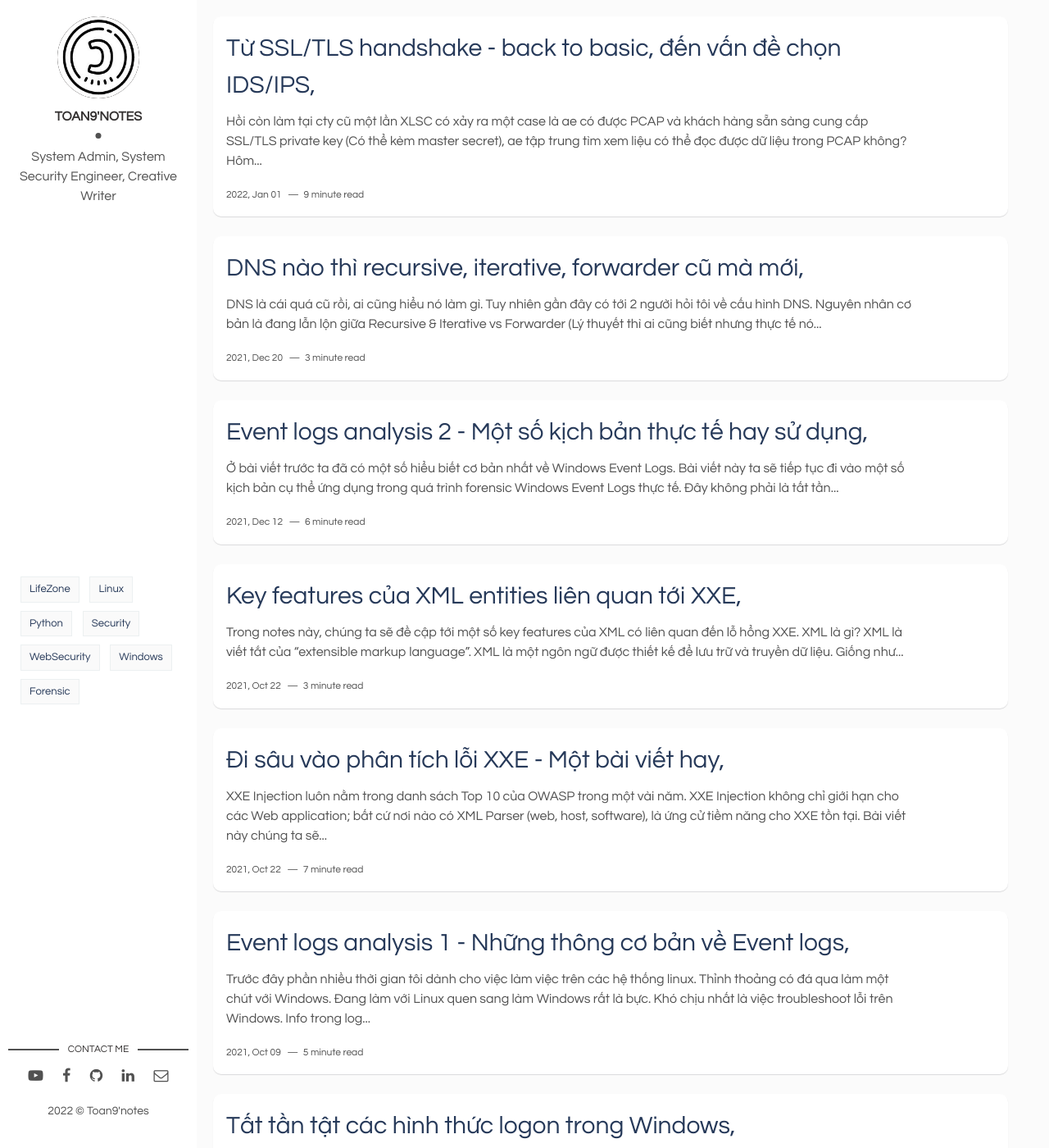
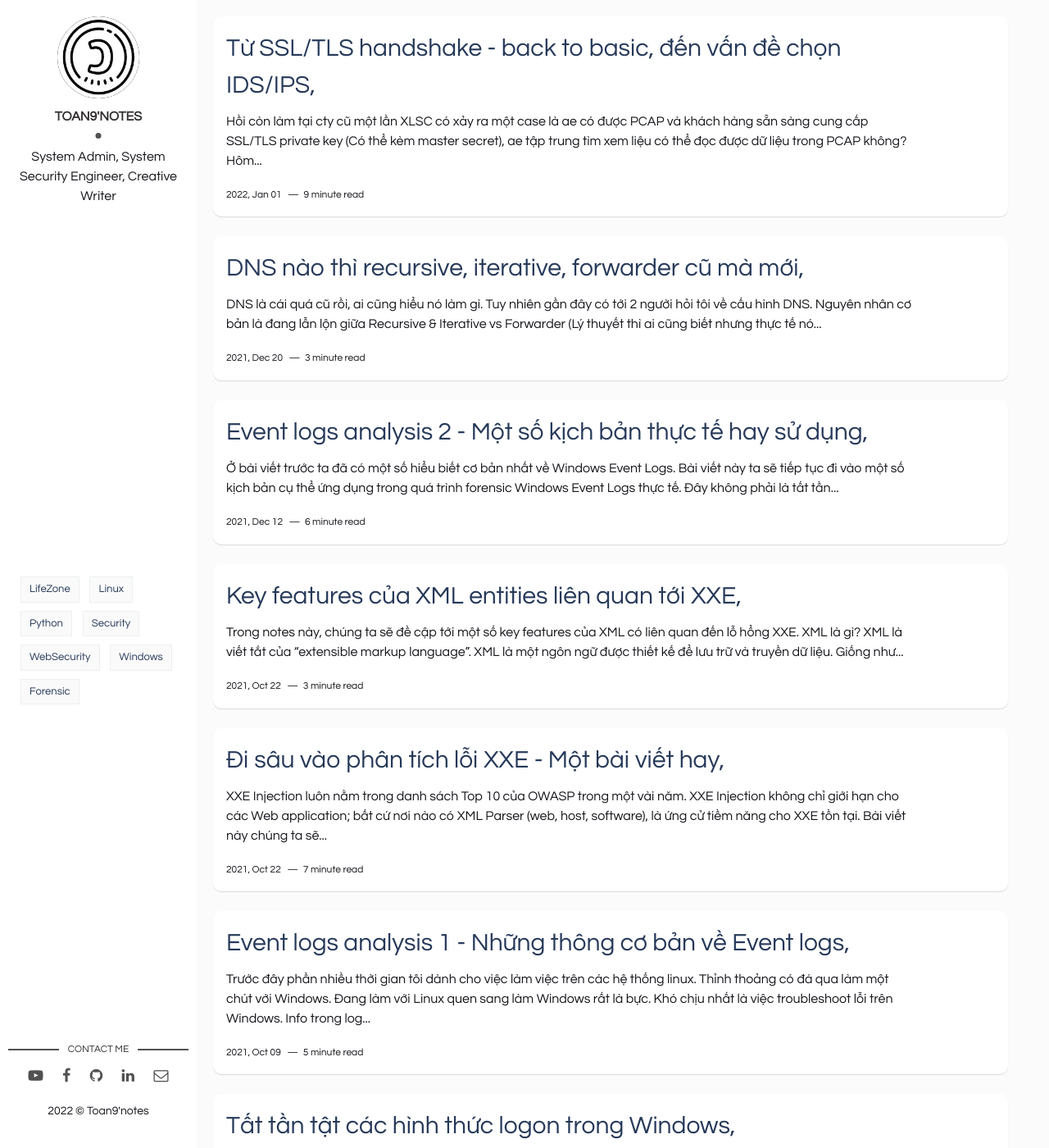
Before and after one commit to toannai/toan9, a Jekyll site: the page built from index.html, in a window 1280 px wide and 1400 px high. Shown: the whole window at 82% size. Built offline with Jekyll 4.4.1, drawn with Linux system fonts in a browser that asks for light colours; the list of posts is cut into pages by our own code.

Commit message:
change color fonts

```diff
--- a/assets/css/main.css
+++ b/assets/css/main.css
@@ -774,7 +774,8 @@
 
 body {
   font-family:  'Questrial', sans-serif, 'Noto Sans', sans-serif, 'Open Sans', sans-serif , 'Lato', sans-serif;
-  color: #515151;
+  /* color: #515151; */
+  color: #121318fc;
   background-color: #fbfbfb;
   margin: 0;
   -webkit-font-smoothing: antialiased;
```
